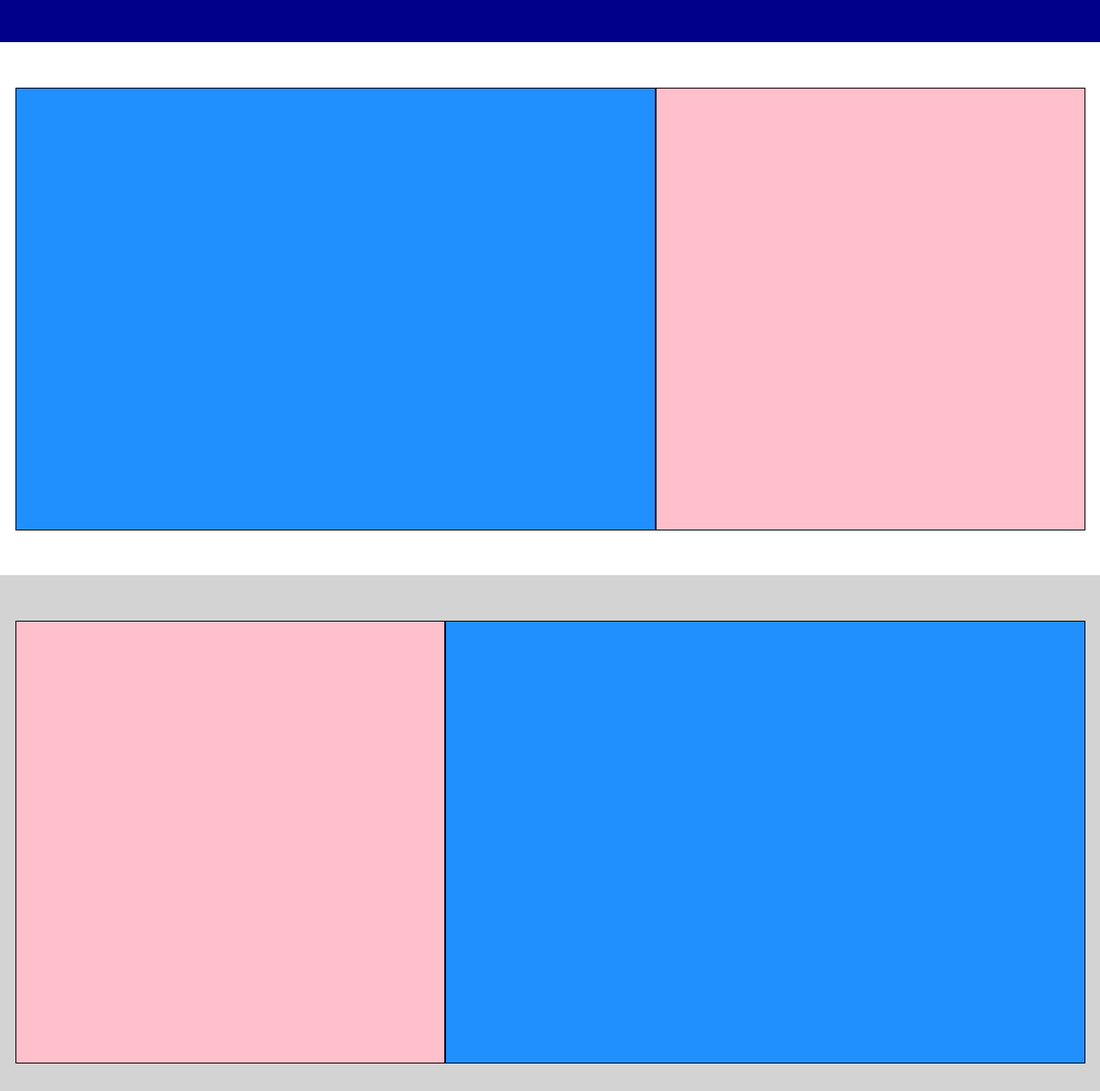
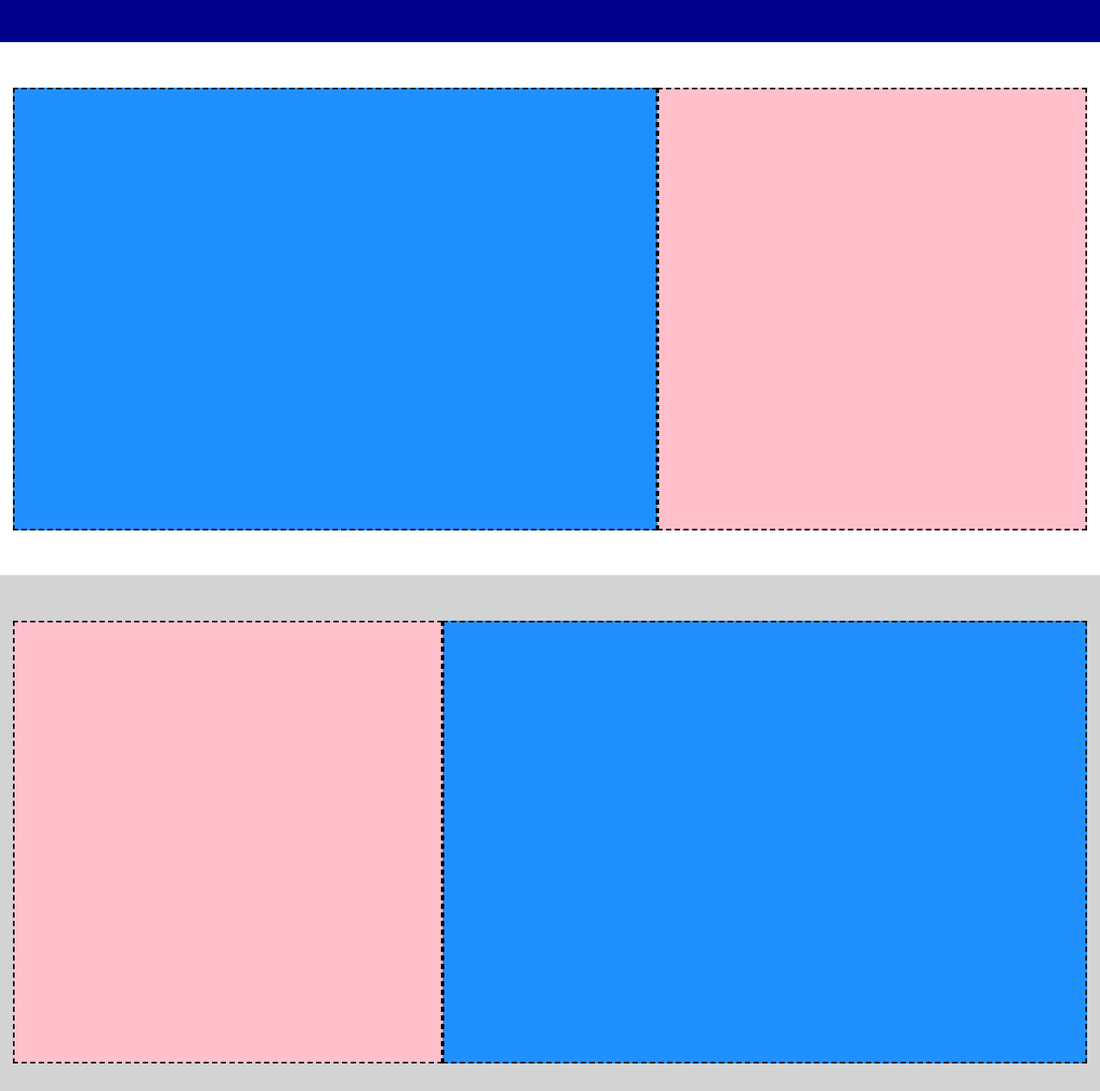
Before and after one commit to marroccuandrea/htmlcss-struttura-discord, a plain HTML site: page index.html in a window 1280 px wide. Shown: the part 551-1820 px from the top of the page at 86% size. Drawn offline with Linux system fonts and the light colour scheme.

Commit message:
Ultimi ritocchi - Fine

```diff
--- a/css/style.css
+++ b/css/style.css
@@ -123,16 +123,26 @@ nav ul li a{
     align-content: center;
     border: transparent;
 }
-
+.container-base{
+    display: flex;
+    width: 1250px;
+    flex-wrap: wrap;
+}
 .container1{
+    display: flex;
+    flex-wrap: wrap;
     background-color: #2090FF;
-    width: 745px;
+    width: 60%;
     height: 515px;
+    border: 2px dashed black;
 }
 .container2{
+    display: flex;
+    flex-wrap: wrap;
     background-color: #FFC0CB;
-    width: 500px;
+    width: 40%;
     height: 515px;
+    border: 2px dashed black;
 }
 
 .grigio2{
@@ -142,6 +152,7 @@ nav ul li a{
     height: 1045px;
     justify-content: center;
     align-content: center;
+    border: transparent;
 }
 
 .box-verde{
@@ -150,6 +161,7 @@ nav ul li a{
     width: 1250px;
     height: 935px;
     background-color: #238B23;
+    border: 2px dashed black;
 }
 
 .nero1{
@@ -220,12 +232,16 @@ hr{
 
 .logo-footer{
     display: flex;
-    font-size: 25px;
+    font-size: 21px;
     padding:  4px 10px 4px 10px;
+    background-color: #FFB6C2;
+    border: 2px dashed black;
 }
 
 .bottone{
     display: flex;
-    font-size: 25px;
+    font-size: 21px;
     padding:  4px 10px 4px 10px;
+    background-color: #FFB6C2;
+    border: 2px dashed black;
 }
--- a/index.html
+++ b/index.html
@@ -42,19 +42,25 @@
             <div class="jumbotron"></div>
         </div>
 
-        <div class="bianco debug">
-            <div class="container1 debug"></div>
-            <div class="container2 debug"></div>
+        <div class="bianco">
+            <div class="container-base">
+                <div class="container1"></div>
+                <div class="container2"></div>
+            </div>
         </div>
 
-        <div class="grigio debug">
-            <div class="container2 debug"></div>
-            <div class="container1 debug"></div>
+        <div class="grigio">
+            <div class="container-base">
+                <div class="container2"></div>
+                <div class="container1"></div>
+            </div>
         </div>
 
-        <div class="bianco debug">
-            <div class="container1 debug"></div>
-            <div class="container2 debug"></div>
+        <div class="bianco">
+            <div class="container-base">
+                <div class="container1"></div>
+                <div class="container2"></div>
+            </div>
         </div>
 
         <div class="grigio2 debug">
```
